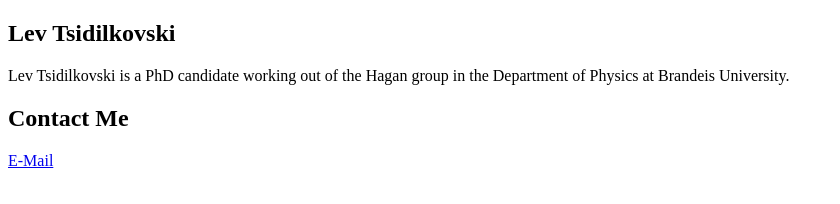
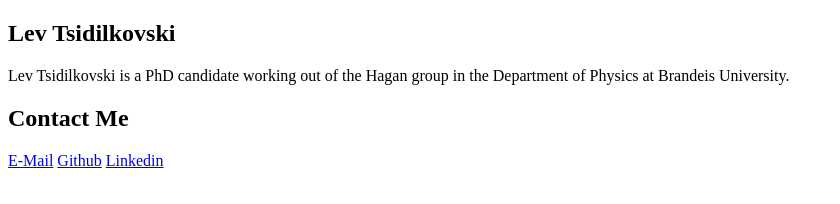
Before and after one commit to levtsid/levtsid.github.io, a plain HTML site: page index.html in a window 1280 px wide. Shown: the whole page, without its empty margins (0-840 px from the left). Drawn offline with Linux system fonts and the light colour scheme.

Commit message:
Update index.html

```diff
--- a/index.html
+++ b/index.html
@@ -13,6 +13,8 @@
     <section>
       <h1>Contact Me</h1>
       <a href="mailto:levtsid@gmail.com">E-Mail</a>
+      <a href="https://github.com/levtsid/">Github</a>
+      <a href="https://www.linkedin.com/in/lev-tsidilkovski-ba4b2b88">Linkedin</a>
     </section>
   </main>
 </body>
```
